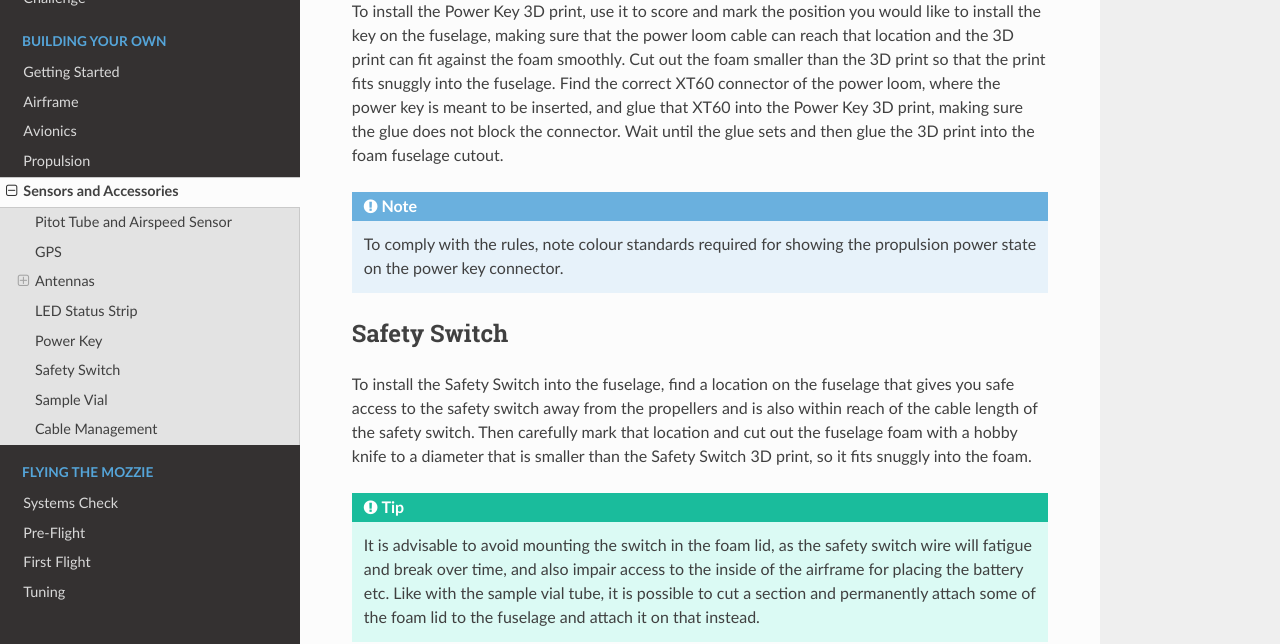
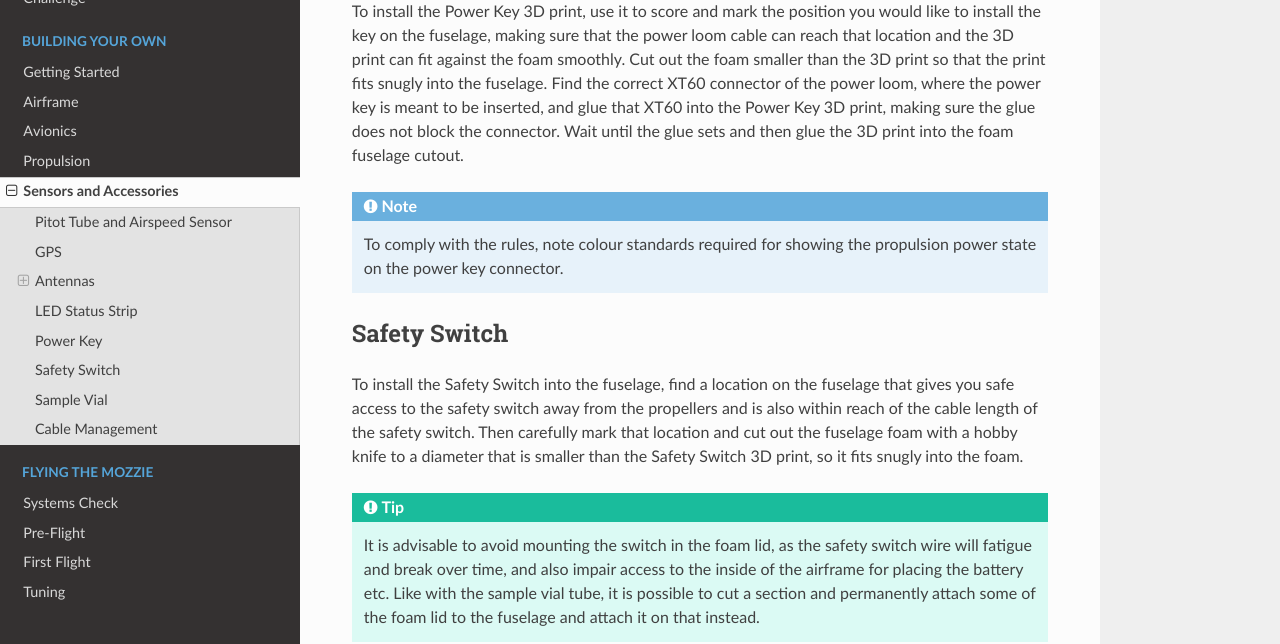
Before and after one commit to sarsky/Mozzie, a Sphinx documentation site: the page built from docs/source/Accessories.rst, in a window 1280 px wide and 900 px high, scrolled down 4491 px, cut to the strip 256-900 px from the top of the window. Built offline with Sphinx 7.4.7 and the Read the Docs theme 2.0.0, drawn with Linux system fonts in a browser that asks for light colours; pages that are not in the unit, such as notebooks, are missing from menus.

Commit message:
Update Accessories.rst
DB S_CHK2

```diff
--- a/docs/source/Accessories.rst
+++ b/docs/source/Accessories.rst
@@ -122,7 +122,7 @@
       :target: images/AE/PowerKey.jpg
 
 To install the Power Key 3D print, use it to score and mark the position you would like to install the key on the fuselage, making sure that the power loom cable can reach that location and the 3D print can fit against the foam smoothly.
-Cut out the foam smaller than the 3D print so that the print fits snuggly into the fuselage.
+Cut out the foam smaller than the 3D print so that the print fits snugly into the fuselage.
 Find the correct XT60 connector of the power loom, where the power key is meant to be inserted, and glue that XT60 into the Power Key 3D print, making sure the glue does not block the connector.
 Wait until the glue sets and then glue the 3D print into the foam fuselage cutout.
 
@@ -136,7 +136,7 @@
 
 To install the Safety Switch into the fuselage, find a location on the fuselage that gives you safe access to the safety switch away from the propellers
 and is also within reach of the cable length of the safety switch.
-Then carefully mark that location and cut out the fuselage foam with a hobby knife to a diameter that is smaller than the Safety Switch 3D print, so it fits snuggly into the foam.
+Then carefully mark that location and cut out the fuselage foam with a hobby knife to a diameter that is smaller than the Safety Switch 3D print, so it fits snugly into the foam.
 
 .. Tip::
   It is advisable to avoid mounting the switch in the foam lid, as the safety switch wire will fatigue and break over time, and also impair access to the inside of the airframe for placing the battery etc.
```
